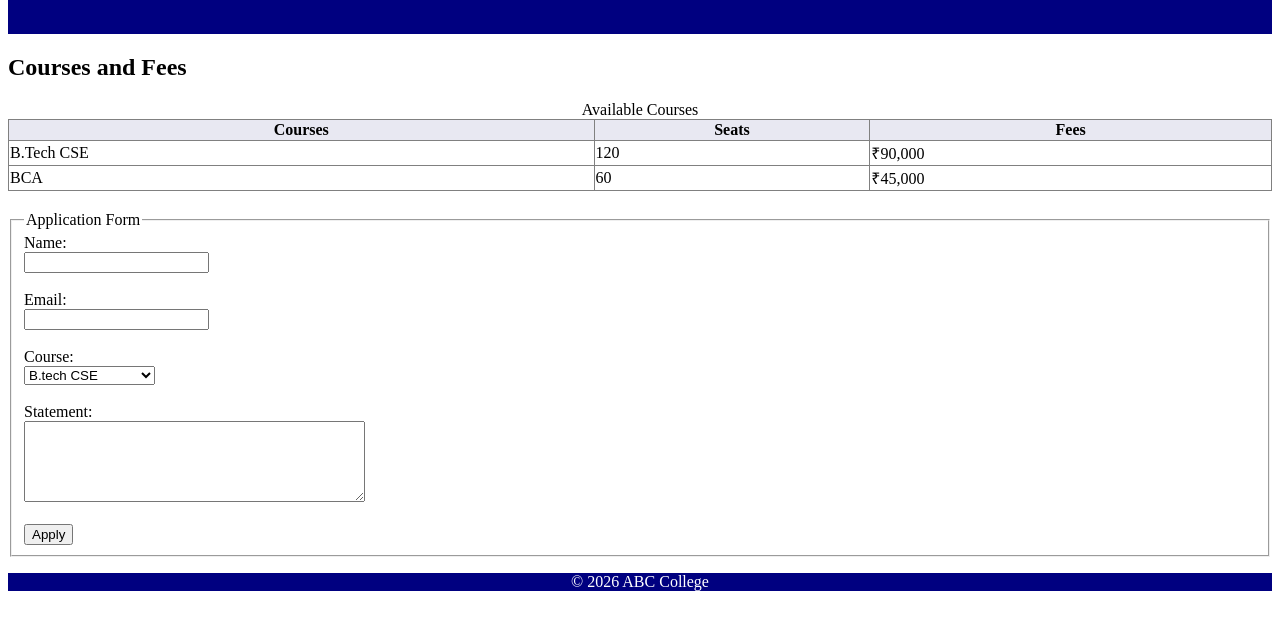
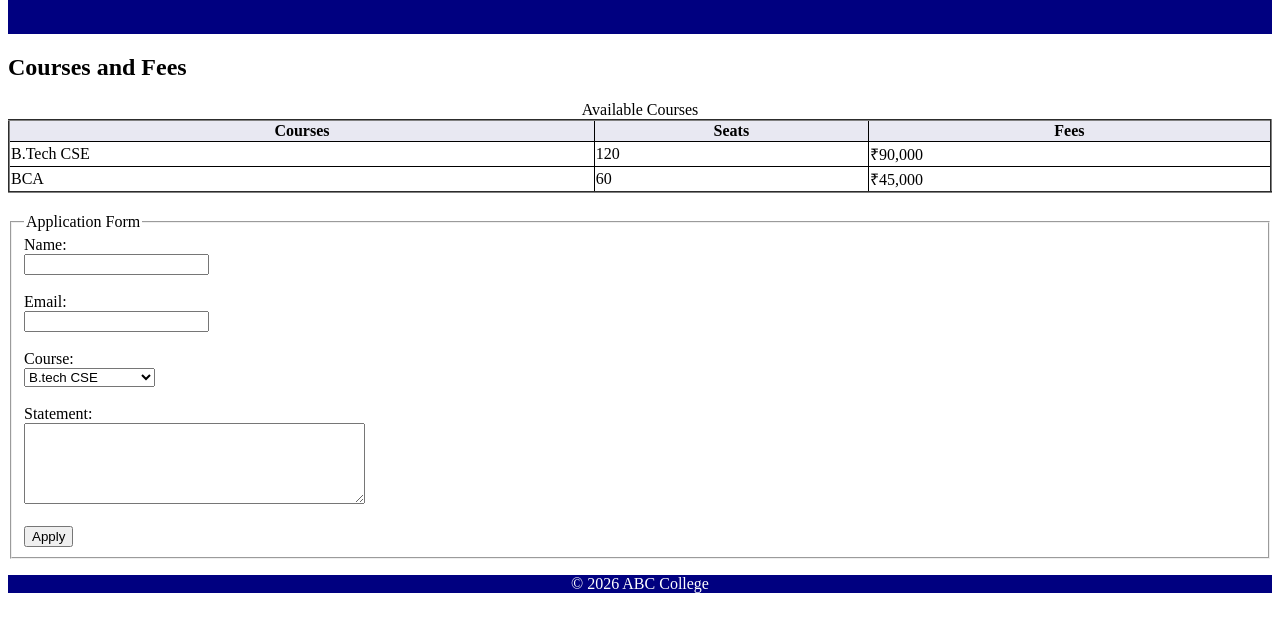
Before and after one commit to snklp7003/WDW_0802, a plain HTML site: page Web Designing Workshop Assignment/Assignment_18.html in a window 1280 px wide. Shown: the part 84-716 px from the top of the page. Drawn offline with Linux system fonts and the light colour scheme.

Commit message:
udating inline css in th,td tag

```diff
--- a/Web Designing Workshop Assignment/Assignment_18.html
+++ b/Web Designing Workshop Assignment/Assignment_18.html
@@ -11,22 +11,22 @@
 </header>
 <main>
     <h2>Courses and Fees</h2>
-    <table border="1"style="width: 100%;border-collapse: collapse;margin-bottom: 20px;" >
+    <table border="2"style="width: 100%;border-collapse: collapse;margin-bottom: 20px;" >
         <caption>Available Courses</caption>
         <tr>
-            <th style="background-color: #e8e8f2;">Courses</th>
-            <th style="background-color: #e8e8f2;">Seats</th>
-            <th style="background-color: #e8e8f2;">Fees</th>
+            <th style="background-color: #e8e8f2;border: 1px solid black">Courses</th>
+            <th style="background-color: #e8e8f2;border: 1px solid black">Seats</th>
+            <th style="background-color: #e8e8f2;border: 1px solid black">Fees</th>
         </tr>
         <tr>
-            <td>B.Tech CSE</td>
-            <td>120</td>
-            <td>₹90,000</td>
+            <td style="border: 1px solid black">B.Tech CSE</td>
+            <td style="border: 1px solid black">120</td>
+            <td style="border: 1px solid black">₹90,000</td>
         </tr>
         <tr>
-            <td>BCA</td>
-            <td>60</td>
-            <td>₹45,000</td>
+            <td style="border: 1px solid black">BCA</td>
+            <td style="border: 1px solid black">60</td>
+            <td style="border: 1px solid black">₹45,000</td>
         </tr>
     </table>
     <form>
```
